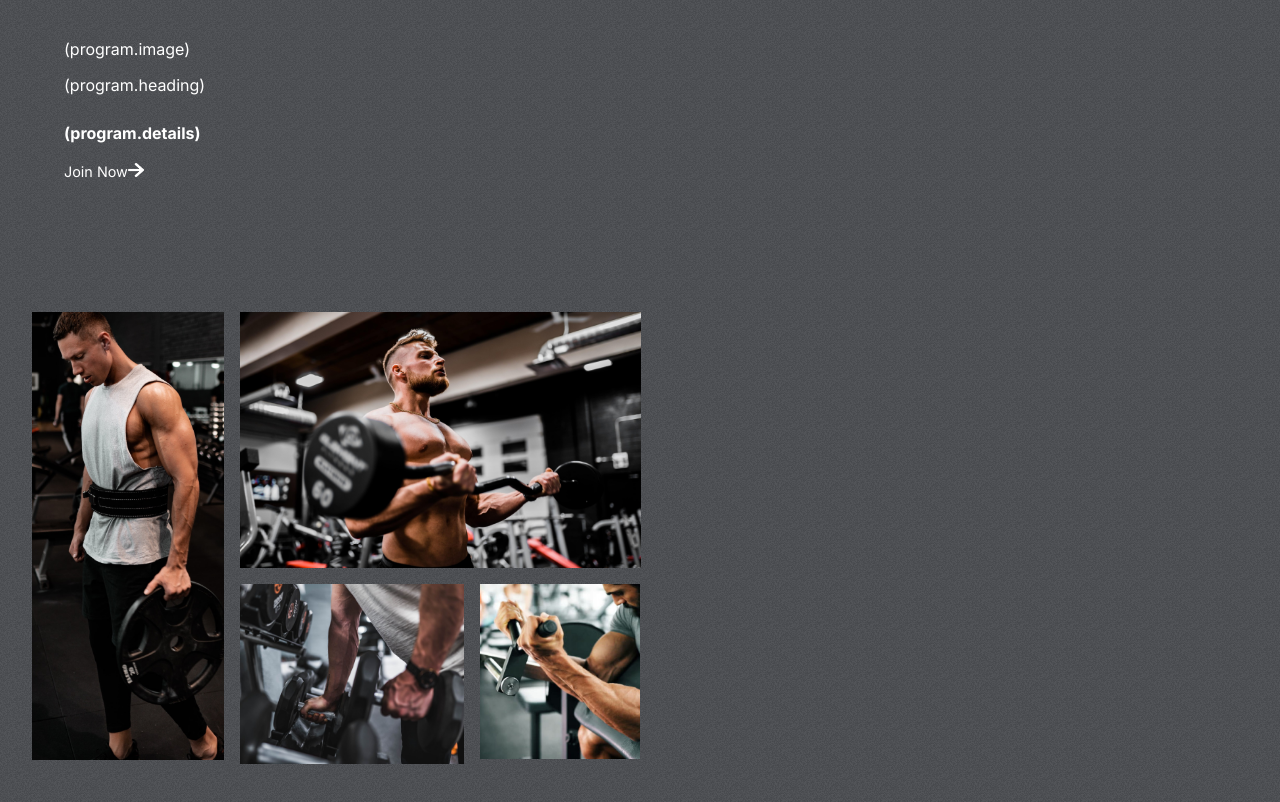
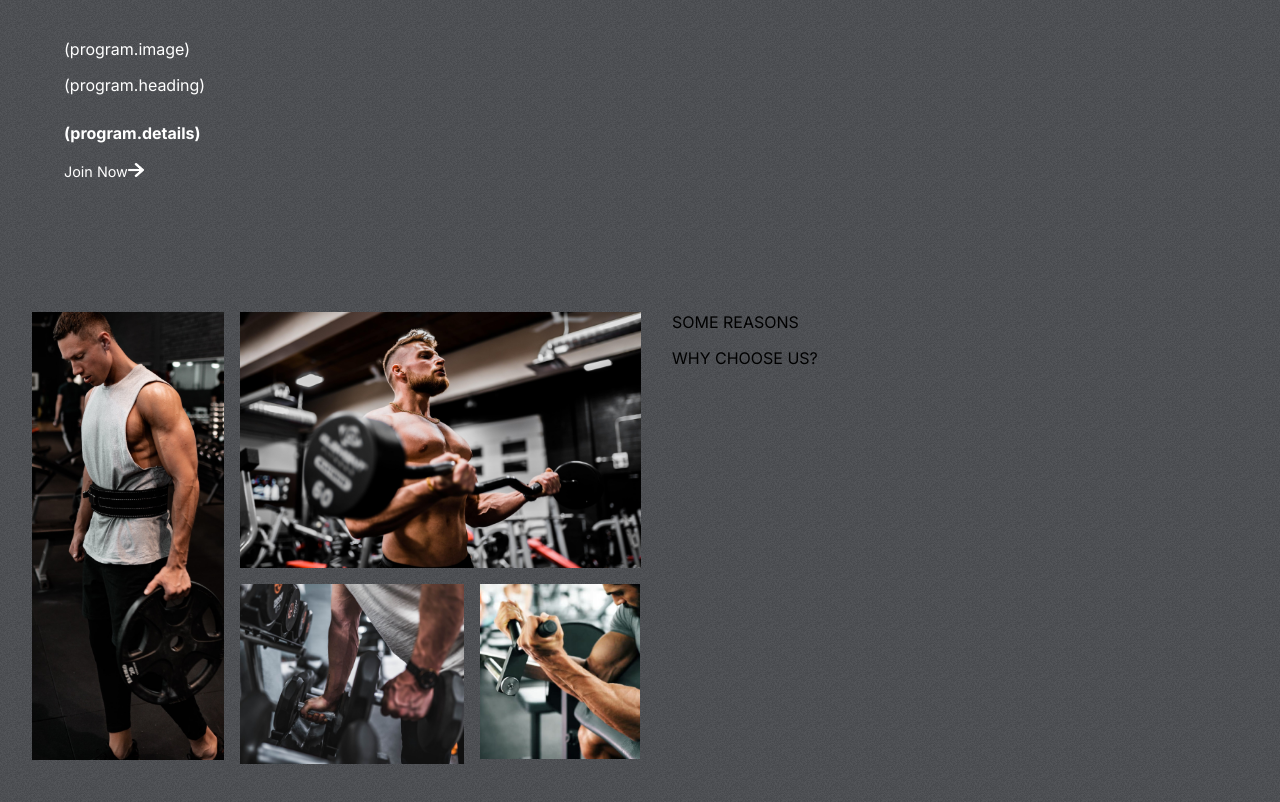
Before and after one commit to Imsachin010/My-FitClub, a React (Create React App) app: page / in a window 1280 px wide. Shown: the part 1512-2314 px from the top of the page. Built offline with nearby package versions, Linux system fonts and the light colour scheme.

Commit message:
CSS for reasonsection

```diff
--- a/src/components/Reasons/Reasons.css
+++ b/src/components/Reasons/Reasons.css
@@ -37,5 +37,9 @@
     grid-column: 3/4;
 }
 .right-r{
+    text-transform: uppercase;
+    gap: 1rem;
+    display: flex;
+    flex-direction: column;
     flex: 1 1;
 }
--- a/src/components/Reasons/Reasons.jsx
+++ b/src/components/Reasons/Reasons.jsx
@@ -4,6 +4,9 @@ import image1 from "../../assets/image1.png"
 import image2 from "../../assets/image2.png"
 import image3 from "../../assets/image3.png"
 import image4 from "../../assets/image4.png"
+import nb from "../../assets/nb.png"
+import adidas from "../../assets/adidas.png"
+import tick from "../../assets/tick.png"
 const Reasons = () => {
   return (
     <div>
@@ -15,7 +18,10 @@ const Reasons = () => {
             <img src={image4} alt="" />
         </div>
         <div className="right-r">
-
+            <span>Some reasons</span>
+            <div>
+                <span>Why </span><span>Choose Us?</span>
+            </div>
         </div>
       </div>
     </div>
```
